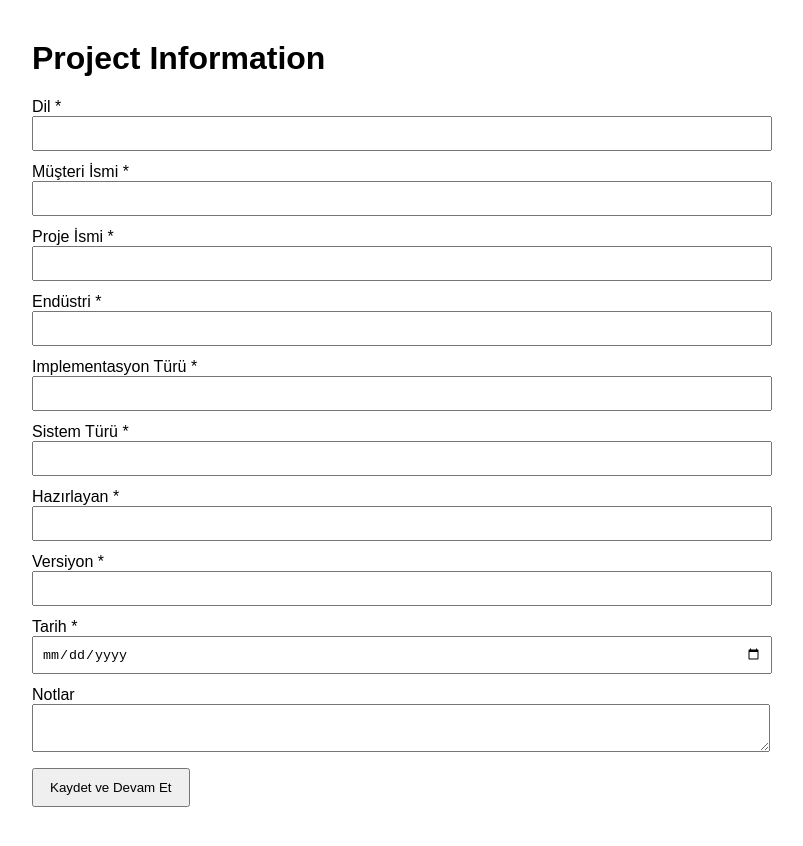
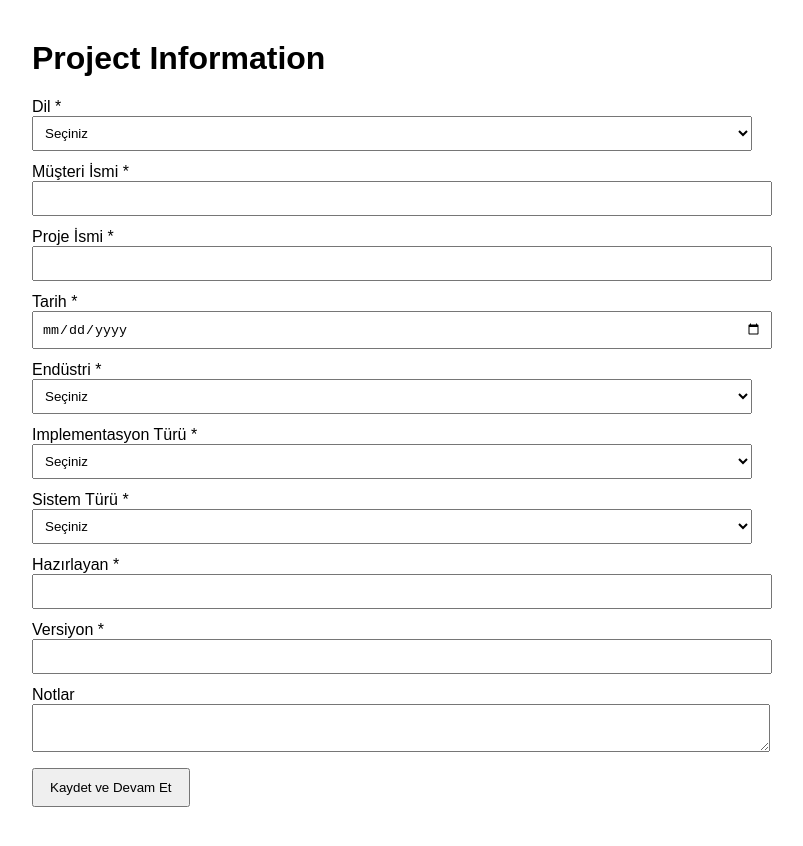
Before and after one commit to ufukturcan-ntt/effortestimator, a Next.js app: page /project/new in a window 1280 px wide. Shown: the whole page, without its empty margins (248-1051 px from the left). Built offline with nearby package versions, Linux system fonts and the light colour scheme.

Commit message:
Convert project info fields to dropdowns

```diff
--- a/app/project/new/page.tsx
+++ b/app/project/new/page.tsx
@@ -1,30 +1,94 @@
+const languageOptions = ["Türkçe", "İngilizce"];
+
+const industryOptions = [
+  "Otomotiv",
+  "Demir & Çelik",
+  "Fashion",
+  "Üretim",
+  "Perakende",
+  "Enerji",
+  "Diğer"
+];
+
+const implementationTypeOptions = [
+  "Greenfield",
+  "Brownfield",
+  "Rollout",
+  "Conversion",
+  "Template Rollout"
+];
+
+const systemTypeOptions = [
+  "SAP S/4HANA On-Premise",
+  "SAP S/4HANA Private Cloud",
+  "SAP S/4HANA Public Cloud",
+  "SAP ECC",
+  "Diğer"
+];
+
+function SelectField({
+  name,
+  label,
+  options,
+}: {
+  name: string;
+  label: string;
+  options: string[];
+}) {
+  return (
+    <div style={{ marginBottom: 12 }}>
+      <label>{label} *</label>
+      <br />
+      <select name={name} required defaultValue="" style={{ width: "100%", padding: 8 }}>
+        <option value="" disabled>Seçiniz</option>
+        {options.map((option) => (
+          <option key={option} value={option}>{option}</option>
+        ))}
+      </select>
+    </div>
+  );
+}
+
 export default function NewProjectPage() {
   return (
     <main style={{ maxWidth: 720, margin: "40px auto", fontFamily: "Arial" }}>
       <h1>Project Information</h1>
 
       <form method="post" action="/api/project/create">
-        {[
-          ["language", "Dil"],
-          ["customer", "Müşteri İsmi"],
-          ["projectName", "Proje İsmi"],
-          ["industry", "Endüstri"],
-          ["implementationType", "Implementasyon Türü"],
-          ["systemType", "Sistem Türü"],
-          ["preparedBy", "Hazırlayan"],
-          ["version", "Versiyon"],
-        ].map(([name, label]) => (
-          <div key={name} style={{ marginBottom: 12 }}>
-            <label>{label} *</label>
-            <br />
-            <input name={name} required style={{ width: "100%", padding: 8 }} />
-          </div>
-        ))}
+        <SelectField name="language" label="Dil" options={languageOptions} />
+
+        <div style={{ marginBottom: 12 }}>
+          <label>Müşteri İsmi *</label>
+          <br />
+          <input name="customer" required style={{ width: "100%", padding: 8 }} />
+        </div>
+
+        <div style={{ marginBottom: 12 }}>
+          <label>Proje İsmi *</label>
+          <br />
+          <input name="projectName" required style={{ width: "100%", padding: 8 }} />
+        </div>
 
         <div style={{ marginBottom: 12 }}>
           <label>Tarih *</label>
           <br />
           <input name="projectDate" type="date" required style={{ width: "100%", padding: 8 }} />
+        </div>
+
+        <SelectField name="industry" label="Endüstri" options={industryOptions} />
+        <SelectField name="implementationType" label="Implementasyon Türü" options={implementationTypeOptions} />
+        <SelectField name="systemType" label="Sistem Türü" options={systemTypeOptions} />
+
+        <div style={{ marginBottom: 12 }}>
+          <label>Hazırlayan *</label>
+          <br />
+          <input name="preparedBy" required style={{ width: "100%", padding: 8 }} />
+        </div>
+
+        <div style={{ marginBottom: 12 }}>
+          <label>Versiyon *</label>
+          <br />
+          <input name="version" required style={{ width: "100%", padding: 8 }} />
         </div>
 
         <div style={{ marginBottom: 12 }}>
```
